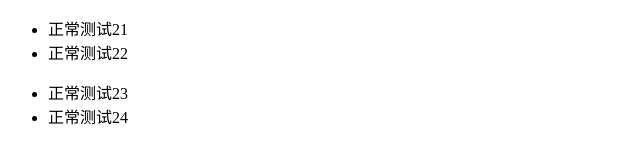
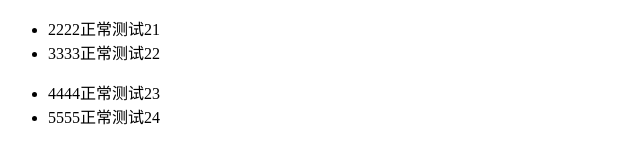
Before and after one commit to linlujia/linlujia.github.io, a plain HTML site: page index.html in a window 1280 px wide. Shown: the whole page, without its empty margins (0-640 px from the left). Drawn offline with Linux system fonts and the light colour scheme.

Commit message:
Update index.html

```diff
--- a/index.html
+++ b/index.html
@@ -5,12 +5,12 @@
 </head>
     <body>
         <ul>
-            <li>正常测试21</li>
-            <li>正常测试22</li>
+            <li>2222正常测试21</li>
+            <li>3333正常测试22</li>
         </ul>
         <ul>
-            <li>正常测试23</li>
-            <li>正常测试24</li>
+            <li>4444正常测试23</li>
+            <li>5555正常测试24</li>
         </ul>
     </body>
 </html>
```
